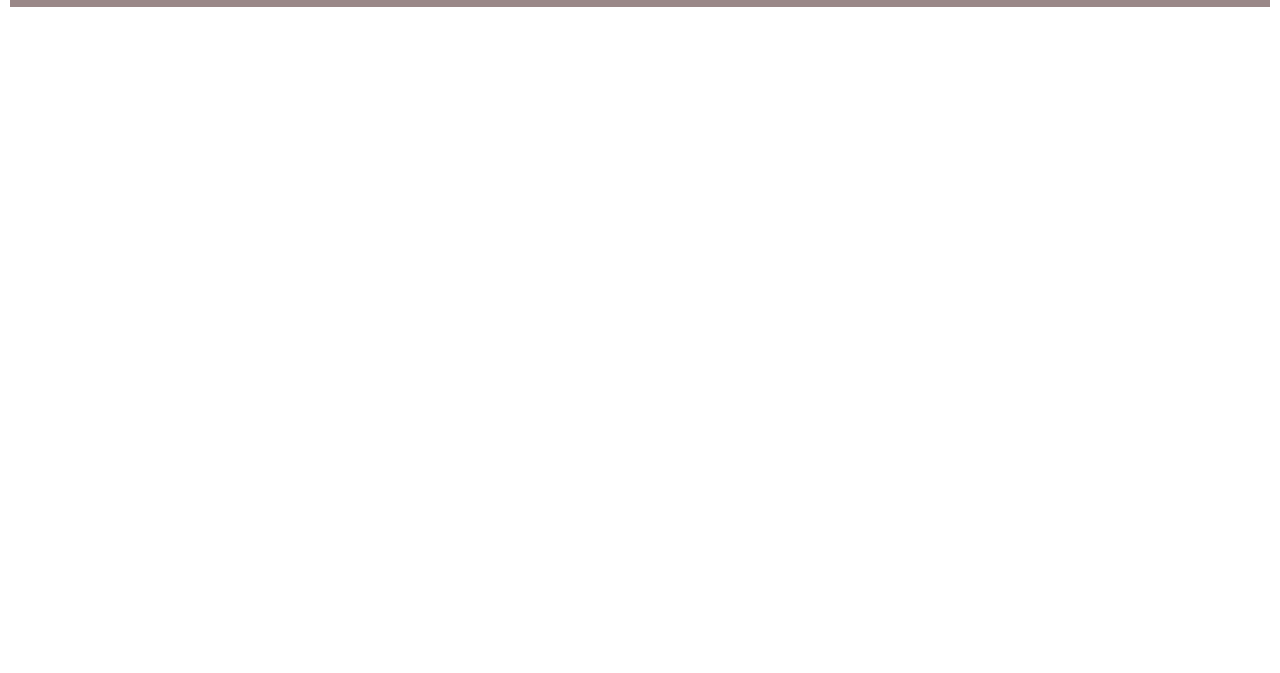
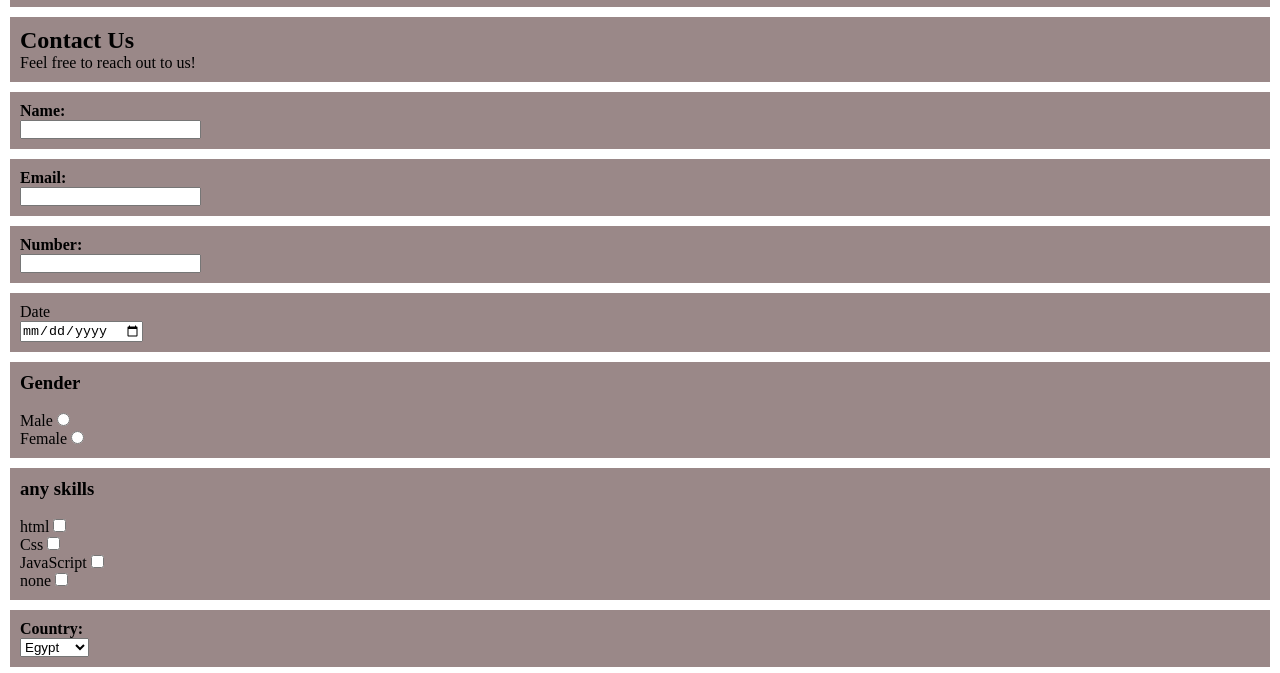
Before and after one commit to MarwanM0khtar/cs309_Asignment1, a plain HTML site: page contact.html in a window 1280 px wide. Shown: the part 127-800 px from the top of the page. Drawn offline with Linux system fonts and the light colour scheme.

Commit message:
Add contact form

```diff
--- a/contact.html
+++ b/contact.html
@@ -18,8 +18,78 @@
             <a href="contact.html">contact </a>
         </div>
     </nav>
+    <!--section contact -->
+    <section class="contact">
+        <h2>Contact Us</h2>
+        <p>Feel free to reach out to us!</p>
+    </section>
 
-
-
+    <!-- text section -->
+    <section class="text">
+        <label for="username"><b>Name:</b></label>
+        <br>
+        <input type="text" id="username" name="username">
+    </section>
+    <!-- email section -->
+    <section class="email">
+        <label for="email"><b>Email:</b></label>
+        <br>
+        <input type="email" id="email" name="email">
+    </section>
+    <!-- number section -->
+    <section class="number">
+        <label for="number"><b>Number:</b></label>
+        <br>
+        <input type="number" id="number" name="number">
+    </section>
+    <!-- date section -->
+    <section class="date">
+        <label for="date">Date</label>
+        <br>
+        <input type="date" id="date" name="date">
+    </section>
+    <!-- Radio buttons section -->
+    <section class="radio">
+        <h3>Gender</h3>
+        <br>
+        <label for="option1">Male</label>
+        <input type="radio" id="option1" name="options" value="option1">
+        <br>
+        <label for="option2">Female</label>
+        <input type="radio" id="option2" name="options" value="option2">
+    </section>
+    <!-- checkbox section -->
+    <section class="checkbox">
+        <h3>any skills</h3>
+        <br>
+        <label for="option1">html</label>
+        <input type="checkbox" id="option1" name="options" value="option1">
+        <br>
+        <label for="option2">Css</label>
+        <input type="checkbox" id="option2" name="options" value="option2">
+        <br>
+        <label for="option3">JavaScript</label>
+        <input type="checkbox" id="option3" name="options" value="option3">
+        <br>
+        <label for="option4">none</label>
+        <input type="checkbox" id="option4" name="options" value="option4">
+    </section>
+    <!-- Dropdown section -->
+    <section class="dropdown">
+        <label for="country"><b>Country:</b></label>
+        <br>
+        <select id="country" name="country">
+            <option value="egypt">Egypt</option>
+            <option value="canada">Canada</option>
+            <option value="uk">UK</option>
+        </select>
+    </section>
+    <!-- Large text box (textarea) -->
+    <section class="text">
+        <label for="message"><b>Message:</b></label>
+        <br>
+        <textarea id="message" name="message" rows="4" cols="50"></textarea>
+    </section>
+    <button type="submit">Submit</button>
 </body>
 </html>
--- a/css/style.css
+++ b/css/style.css
@@ -35,3 +35,50 @@
     padding: 10px;
     background-color: rgb(154, 136, 136);
  }
+
+ /* contact style */
+ .contact{
+    margin: 10px;
+    padding: 10px;
+    background-color: rgb(154, 136, 136);
+ }
+ .text{
+    margin: 10px;
+    padding: 10px;
+    background-color: rgb(154, 136, 136);
+ }
+ .email{
+    margin: 10px;
+    padding: 10px;
+    background-color: rgb(154, 136, 136);
+ }
+ .number{
+    margin: 10px;
+    padding: 10px;
+    background-color: rgb(154, 136, 136);
+ }
+ .date{
+    margin: 10px;
+    padding: 10px;
+    background-color: rgb(154, 136, 136);
+ }
+ .radio{
+    margin: 10px;
+    padding: 10px;
+    background-color: rgb(154, 136, 136);
+ }
+ .checkbox{
+    margin: 10px;
+    padding: 10px;
+    background-color: rgb(154, 136, 136);
+ }
+ .dropdown{
+    margin: 10px;
+    padding: 10px;
+    background-color: rgb(154, 136, 136);
+ }
+ button{
+    margin: 10px;
+    padding: 10px;
+    background-color: rgb(154, 136, 136);
+ }
```
